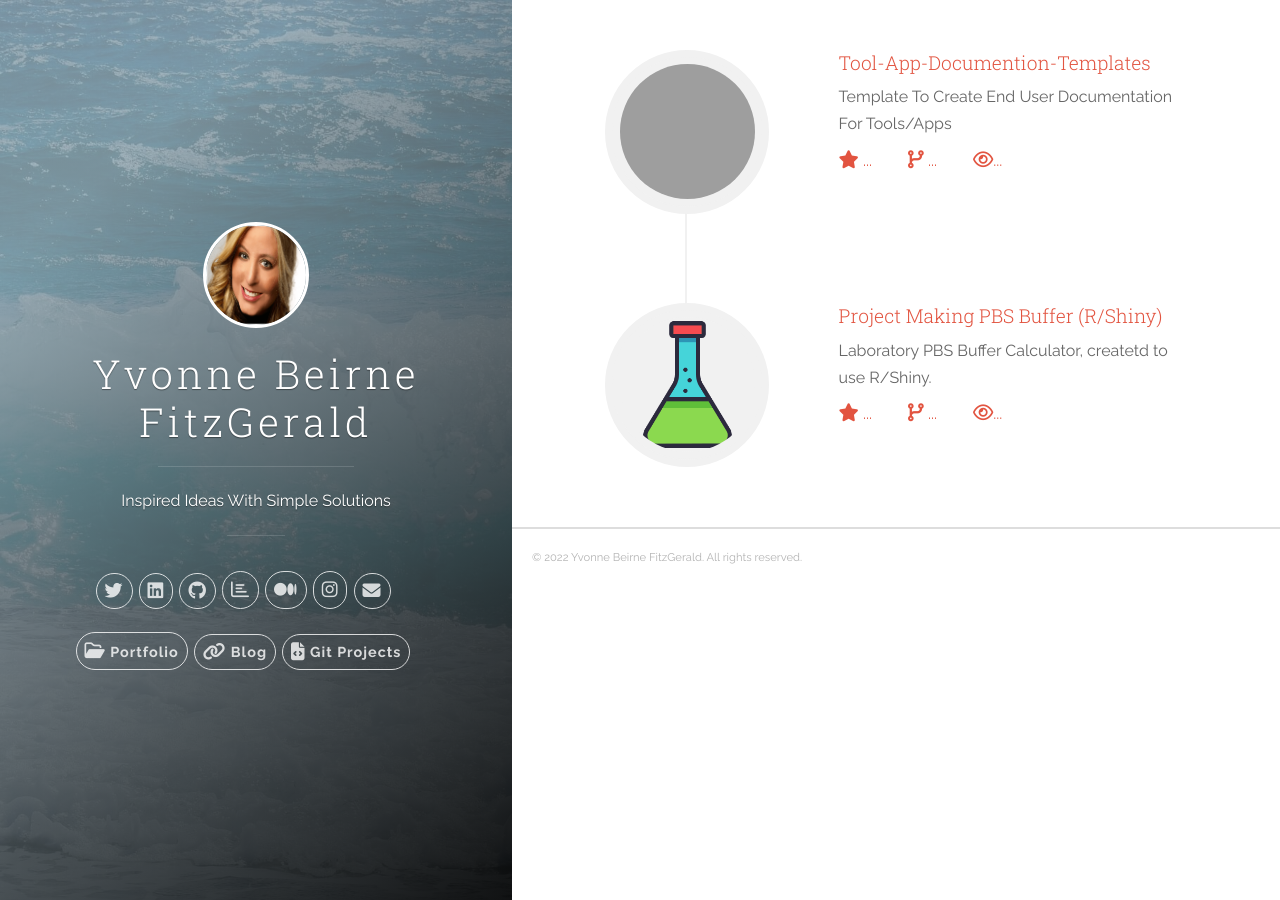
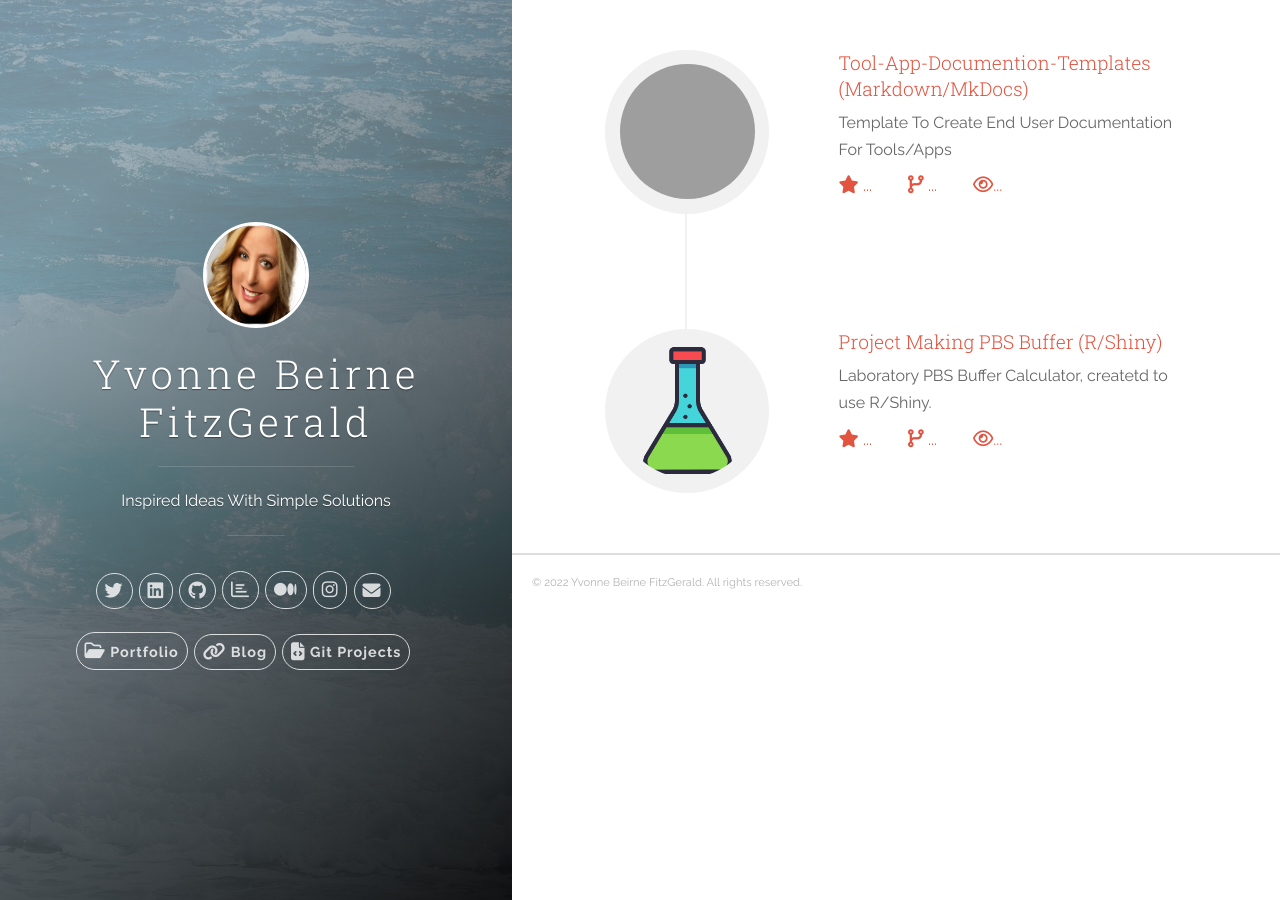
Before and after one commit to YvonneBeirneFitzGerald/yvonnebeirnefitzgerald.github.io, a Jekyll site: the page built from index.html, in a window 1280 px wide. Built offline with Jekyll 4.4.1, drawn with Linux system fonts in a browser that asks for light colours; nearby versions of some CDN libraries; comment, search, counter and statistics services are not loaded; grey boxes are pictures that could not be loaded.

Commit message:
Update projects.yml
Added New Project

```diff
--- a/_data/projects.yml
+++ b/_data/projects.yml
@@ -3,7 +3,7 @@
 # Suggest projects' img be located at '/static/assets/img/landing', and edit following img items.
 # yf notte placed images in folder at root of project in file called images
 
-- name:  Tool-App-Documention-Templates
+- name:  Tool-App-Documention-Templates (Markdown/MkDocs)
   gh_user: YvonneBeirneFitzGerald
   repo:  Tool-App-Documention-Templates
   img: /images/icon Template.png
```
